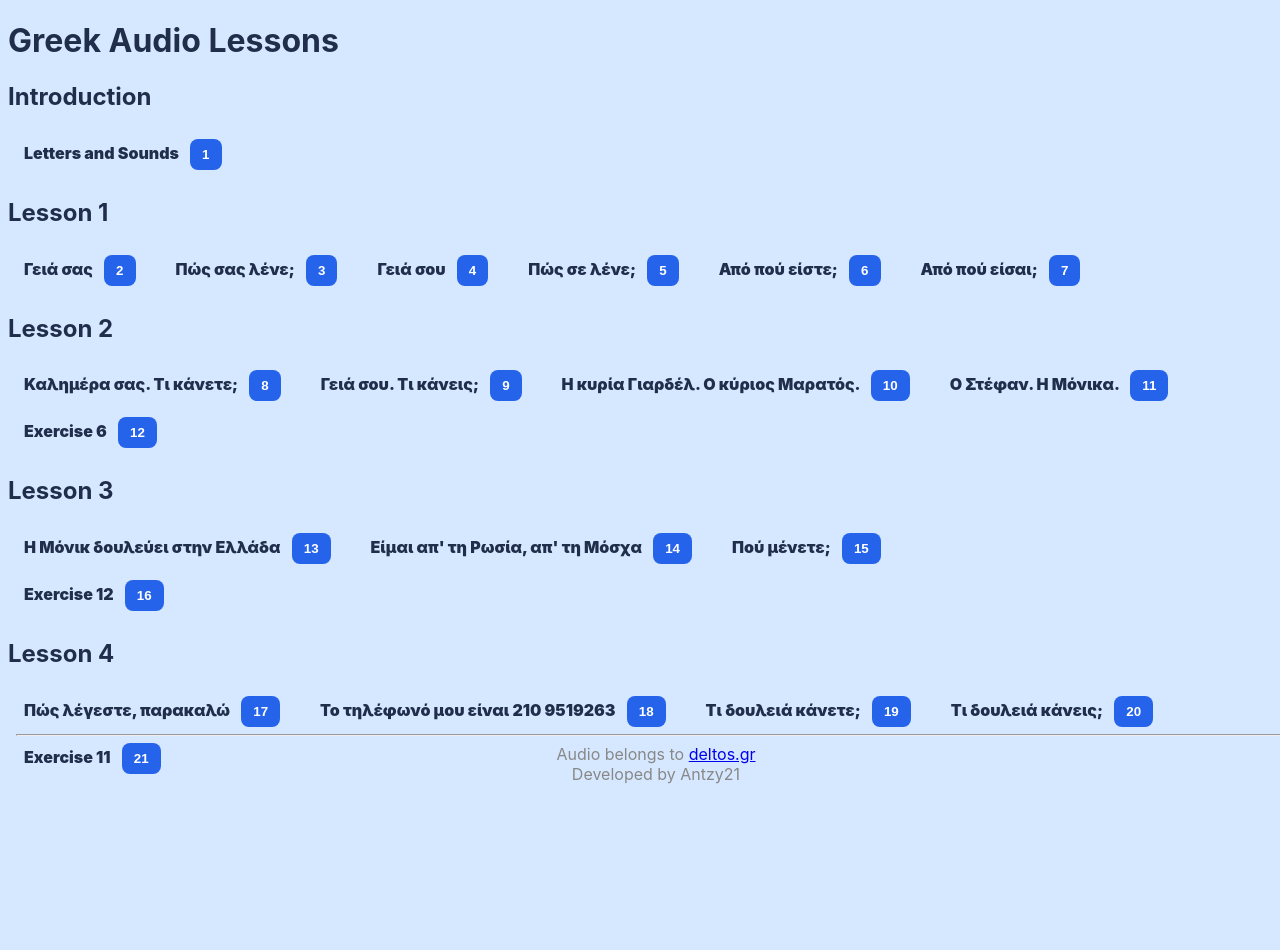
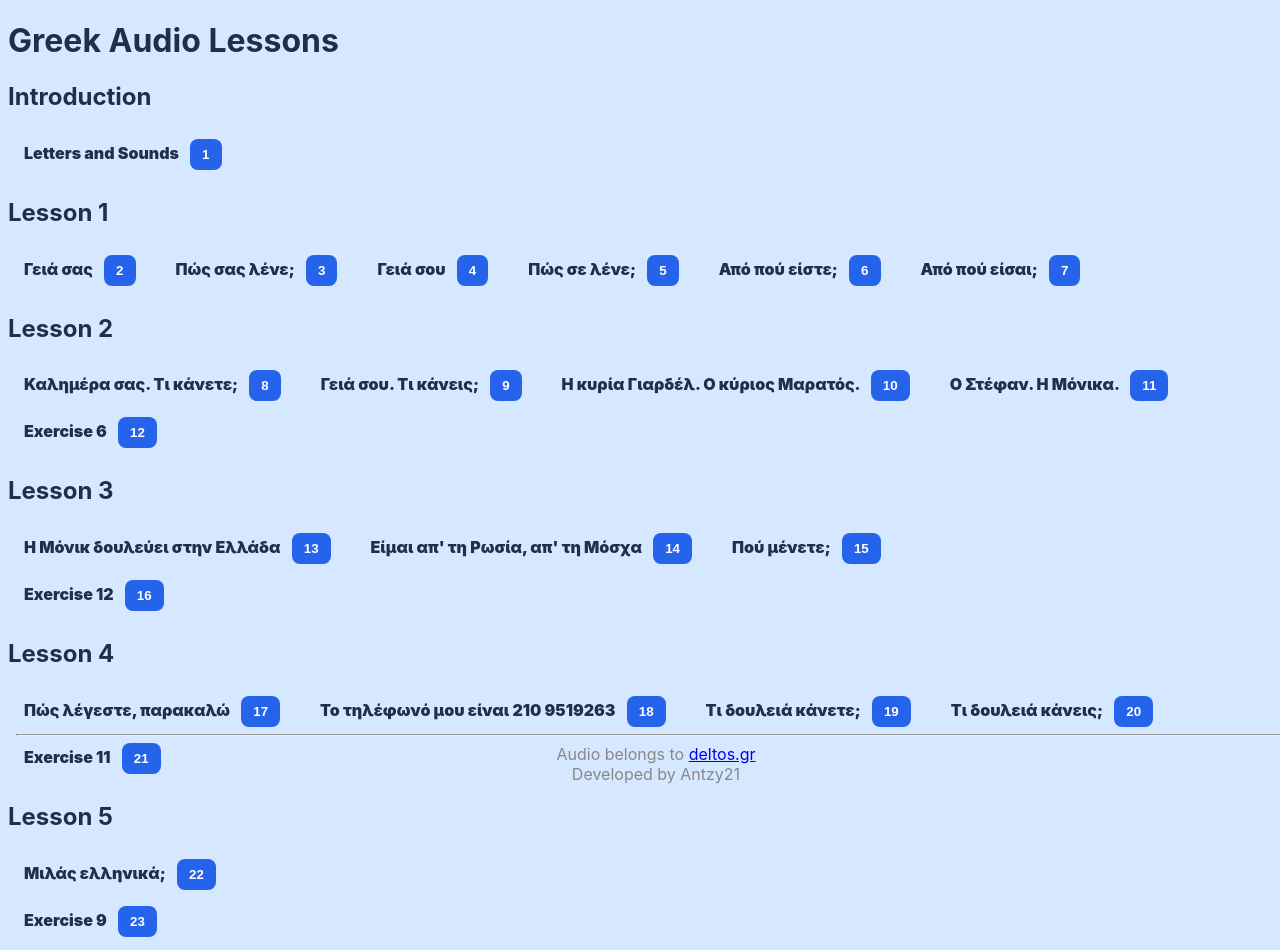
Before and after one commit to Antzy21/greek-audio-lessons, a Vue app: page / in a window 1280 px wide. Shown: the top 950 px of the page. Before the commit the page ends 800 px from the top, so only its background shows below. Built offline with nearby package versions, Linux system fonts and the light colour scheme.

Commit message:
Add Lesson 5

```diff
--- a/src/App.vue
+++ b/src/App.vue
@@ -60,6 +60,16 @@ import AudioPlayer from './components/AudioPlayer.vue'
     <span>Exercise 11 <AudioPlayer src="../assets/21-Lesson4-5.mp3" buttonText="21" /></span>
   </div>
 
+  <h2>Lesson 5</h2>
+
+  <div>
+    <span>Μιλάς ελληνικά; <AudioPlayer src="../assets/22-Lesson5-1.mp3" buttonText="22" /></span>
+  </div>
+
+  <div>
+    <span>Exercise 9 <AudioPlayer src="../assets/23-Lesson5-2.mp3" buttonText="23" /></span>
+  </div>
+
   <footer>
     <hr/>
     Audio belongs to <a href="https://deltos.gr" target="_blank">deltos.gr</a> <br/>
```
Also changed, not shown: 2 other files (tests, documents, lock files or other folders).
